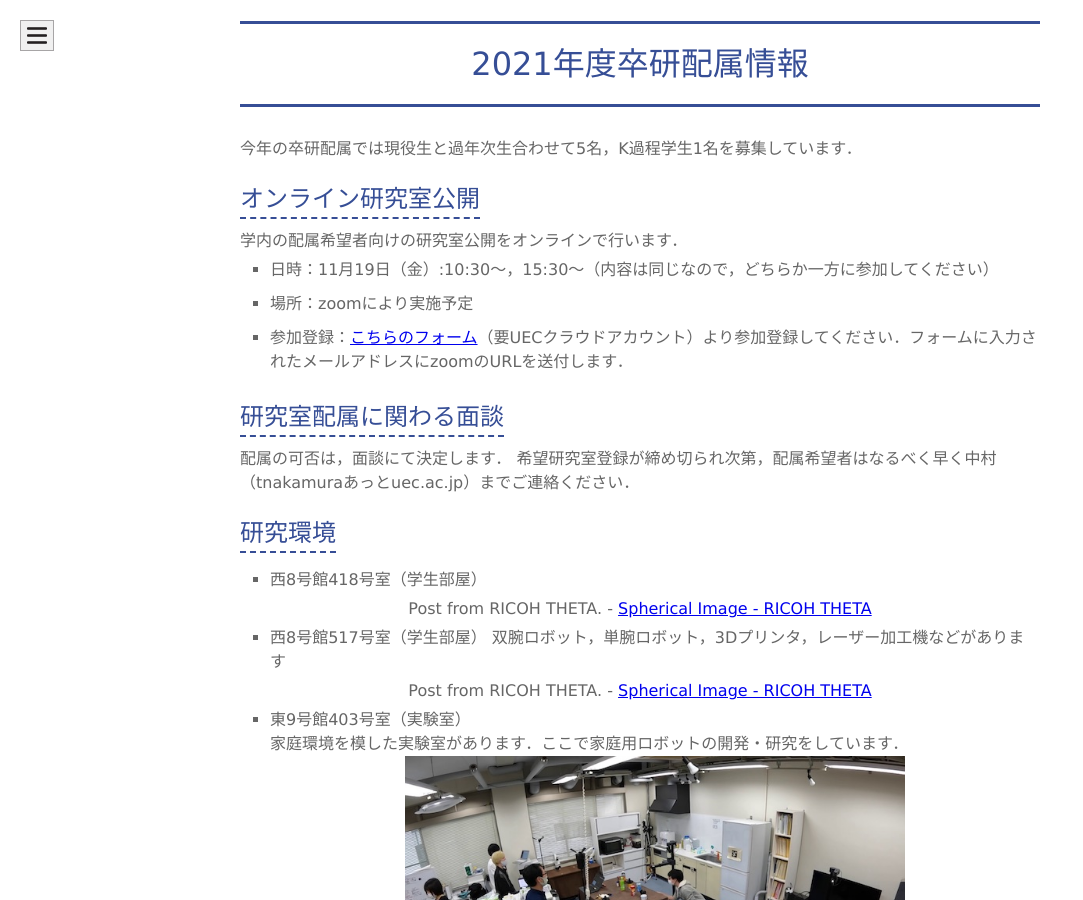
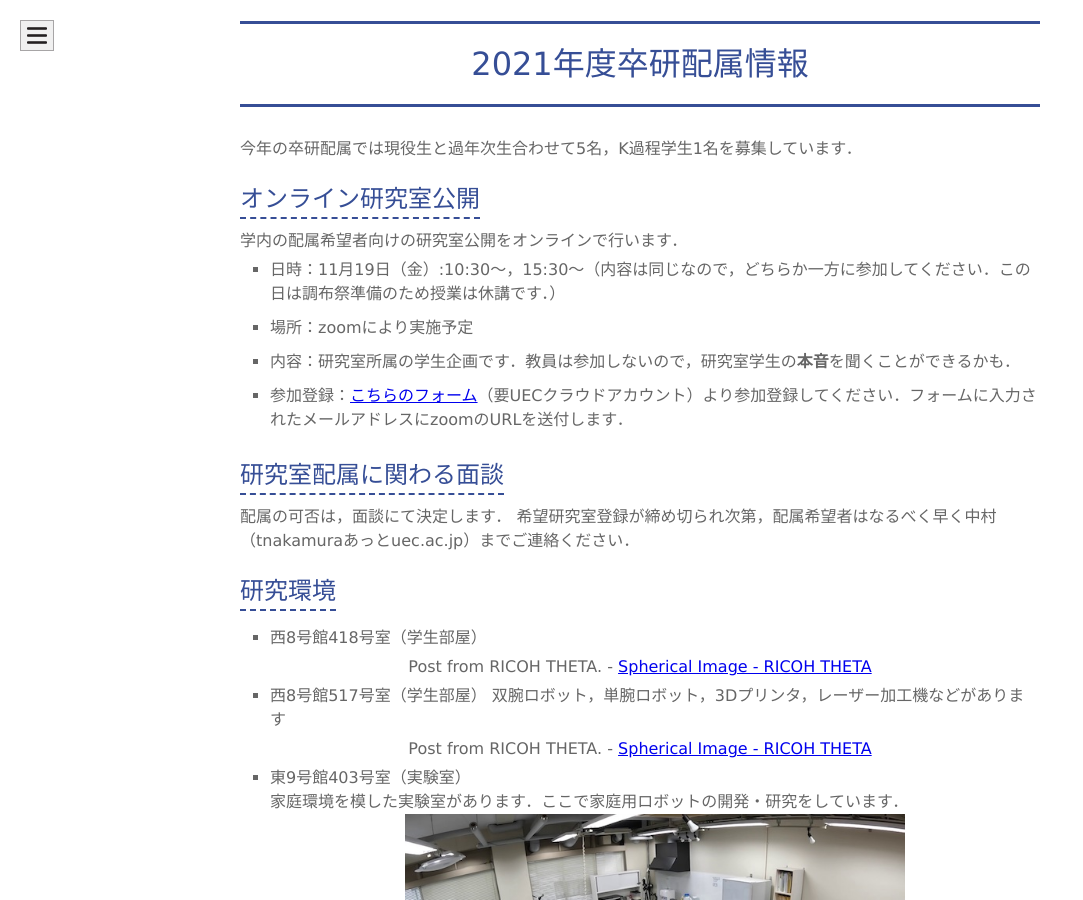
Before and after one commit to naka-lab/naka-lab.github.io, a Jekyll site: the page built from subpages/haizoku.md, in a window 1280 px wide and 900 px high, scrolled down 508 px. Shown: the whole window, without its empty margins (0-1083 px from the left). Built offline with Jekyll 4.4.1, drawn with Linux system fonts in a browser that asks for light colours; comment, search, counter and statistics services are not loaded; our own code applies the rules of GitHub Pages for plain Markdown files.

Commit message:
Update haizoku.md

```diff
--- a/subpages/haizoku.md
+++ b/subpages/haizoku.md
@@ -10,8 +10,9 @@ layout: default
 
 ## オンライン研究室公開
 学内の配属希望者向けの研究室公開をオンラインで行います．
-- 日時：11月19日（金）:10:30〜，15:30〜（内容は同じなので，どちらか一方に参加してください）
+- 日時：11月19日（金）:10:30〜，15:30〜（内容は同じなので，どちらか一方に参加してください．この日は調布祭準備のため授業は休講です．）
 - 場所：zoomにより実施予定
+- 内容：研究室所属の学生企画です．教員は参加しないので，研究室学生の**本音**を聞くことができるかも．
 - 参加登録：[こちらのフォーム](https://docs.google.com/forms/d/e/1FAIpQLSfUBdgza5u4vvRABDsSG1PUxCCfpJ58WM0fcjlg3vchpE--bw/viewform?usp=sf_link)（要UECクラウドアカウント）より参加登録してください．フォームに入力されたメールアドレスにzoomのURLを送付します．
 
 
```
